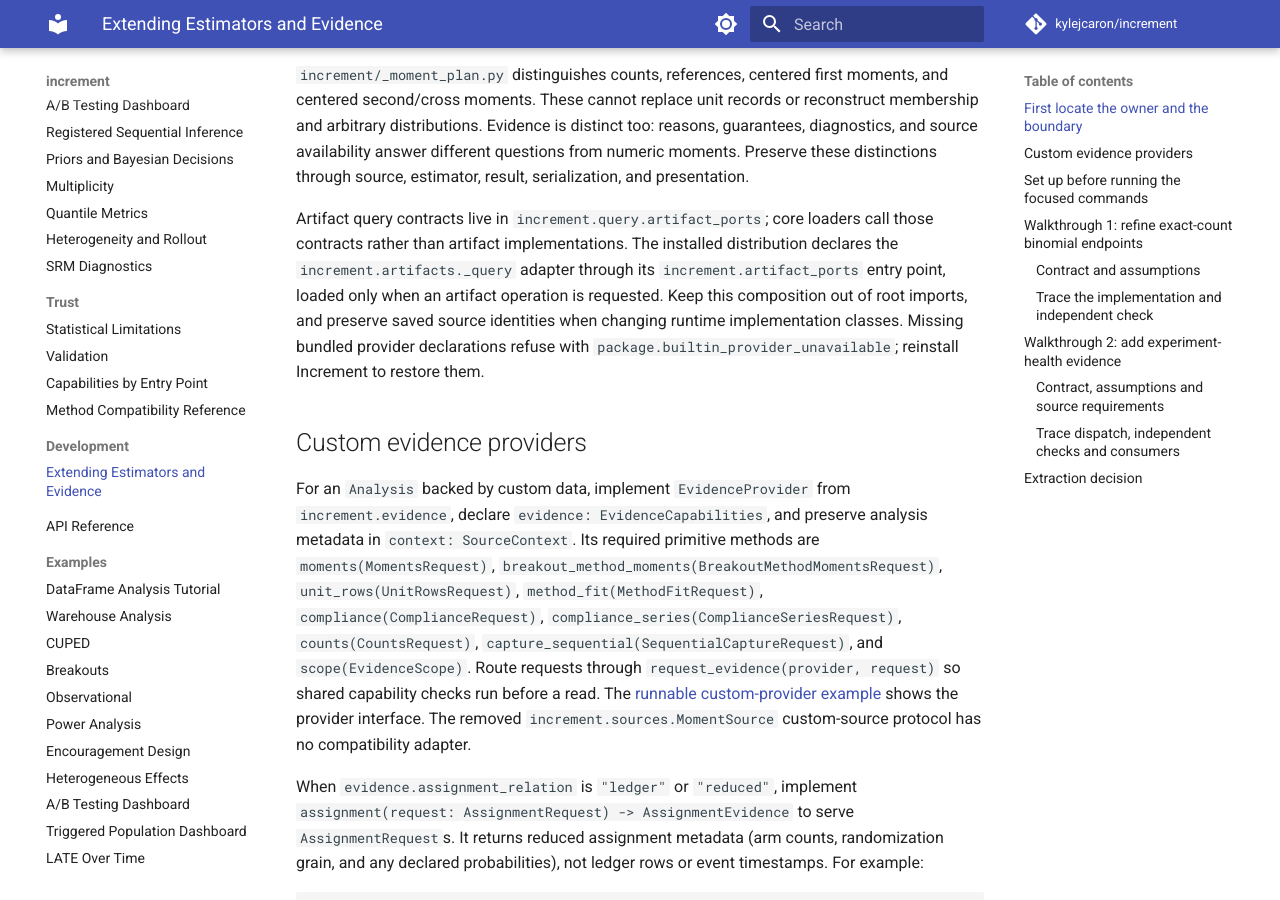
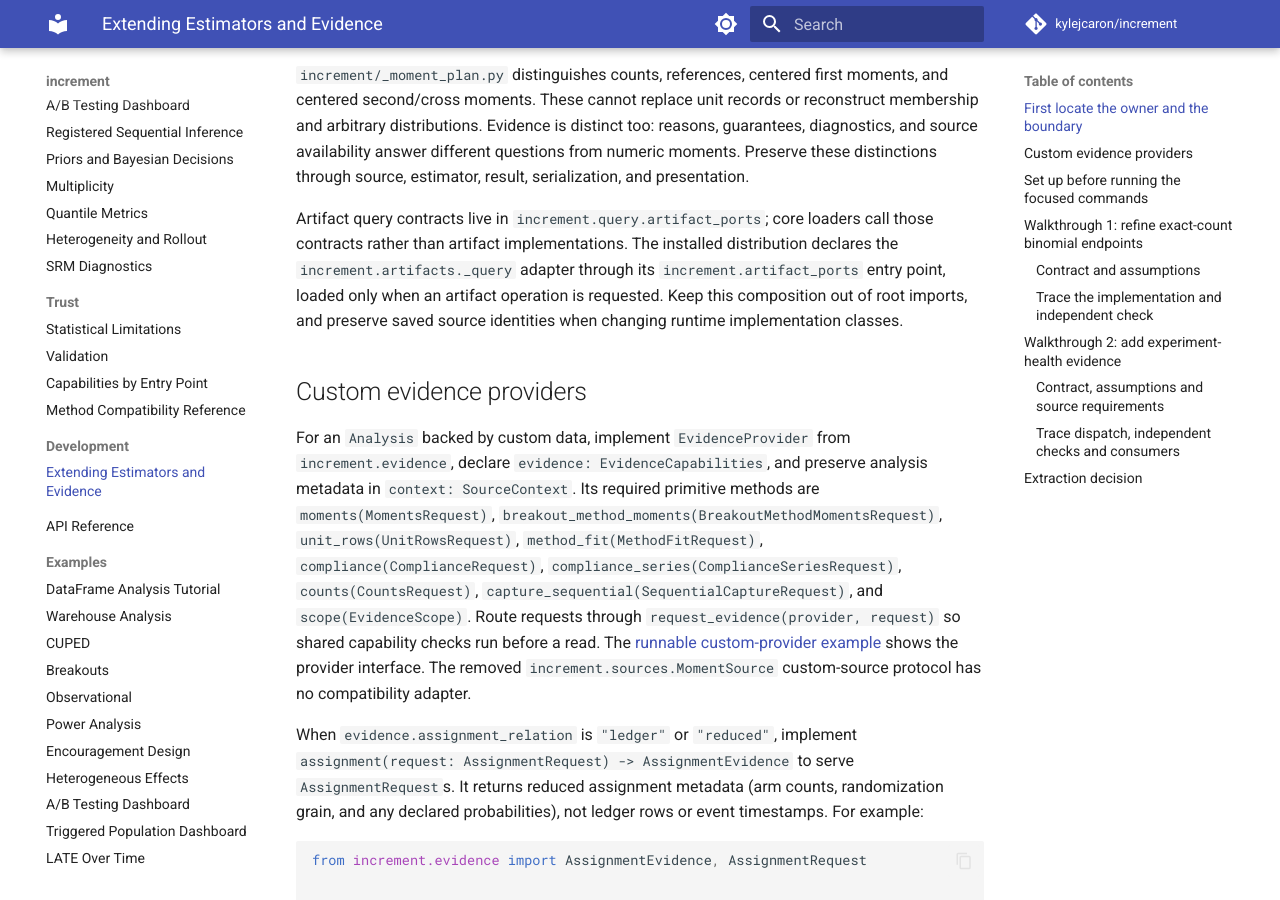
Before and after one commit to kylejcaron/increment, an MkDocs documentation site: the page built from docs/development/adding-an-estimator.md, in a window 1280 px wide and 900 px high, scrolled down 871 px. Built offline with MkDocs 1.6.1 and Material for MkDocs 9.7.7, drawn with Linux system fonts in a browser that asks for light colours; comment, search, counter and statistics services are not loaded.

Commit message:
Deduplicate provider refusal guidance

```diff
--- a/docs/development/adding-an-estimator.md
+++ b/docs/development/adding-an-estimator.md
@@ -20,8 +20,6 @@ distribution declares the `increment.artifacts._query` adapter through its
 `increment.artifact_ports` entry point, loaded only when an artifact operation
 is requested. Keep this composition out of root imports, and preserve saved
 source identities when changing runtime implementation classes.
-Missing bundled provider declarations refuse with
-`package.builtin_provider_unavailable`; reinstall Increment to restore them.
 
 ## Custom evidence providers
 
```
